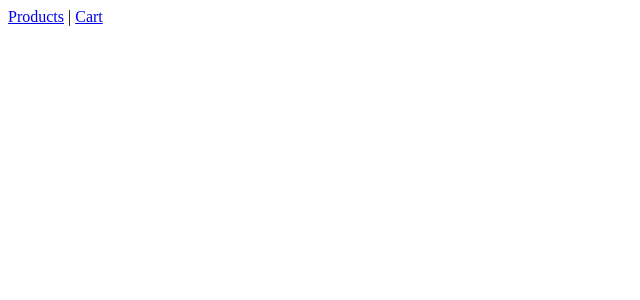
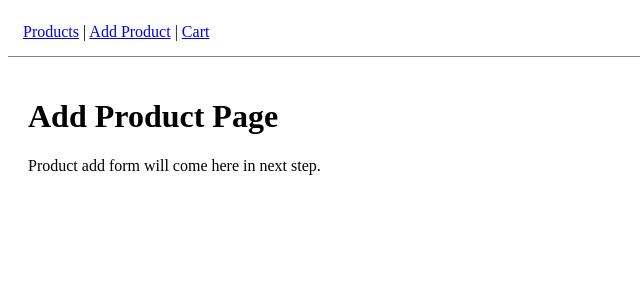
Before and after one commit to gopibabufccsil3239-dotcom/frontend-app, a React (Vite) app: page /add-product in a window 1280 px wide. Before the commit this address had no page. Shown: the top 300 px of the page, without its empty margins (0-640 px from the left). Built offline with nearby package versions, Linux system fonts and the light colour scheme.

Commit message:
2H-routing

```diff
--- a/src/App.jsx
+++ b/src/App.jsx
@@ -1,17 +1,21 @@
-import { Routes, Route, Link } from "react-router-dom";
+import { Routes, Route, Link, Navigate } from "react-router-dom";
 import ProductListPage from "./pages/ProductListPage";
+import AddProductPage from "./pages/AddProductPage";
 import CartPage from "./pages/CartPage";
 
 function App() {
   return (
     <div>
-      <nav>
-        <Link to="/">Products</Link> |{" "}
+      <nav style={{ padding: "15px", borderBottom: "1px solid gray" }}>
+        <Link to="/products">Products</Link> |{" "}
+        <Link to="/add-product">Add Product</Link> |{" "}
         <Link to="/cart">Cart</Link>
       </nav>
 
       <Routes>
-        <Route path="/" element={<ProductListPage />} />
+        <Route path="/" element={<Navigate to="/products" />} />
+        <Route path="/products" element={<ProductListPage />} />
+        <Route path="/add-product" element={<AddProductPage />} />
         <Route path="/cart" element={<CartPage />} />
       </Routes>
     </div>
--- /dev/null
+++ b/src/pages/AddProductPage.jsx
@@ -0,0 +1,10 @@
+function AddProductPage() {
+  return (
+    <div style={{ padding: "20px" }}>
+      <h1>Add Product Page</h1>
+      <p>Product add form will come here in next step.</p>
+    </div>
+  );
+}
+
+export default AddProductPage;
```
